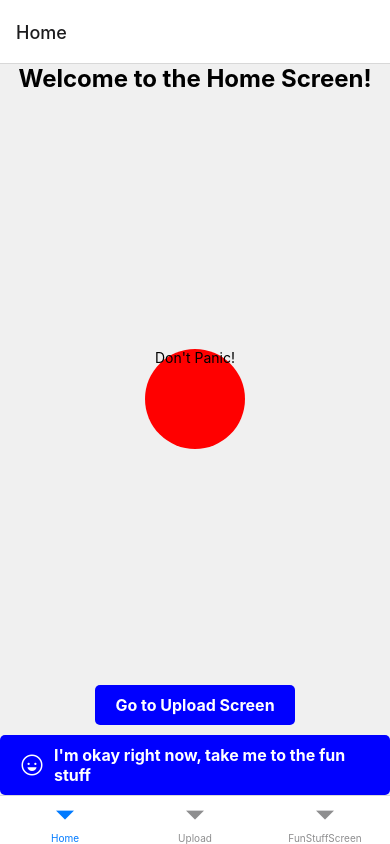
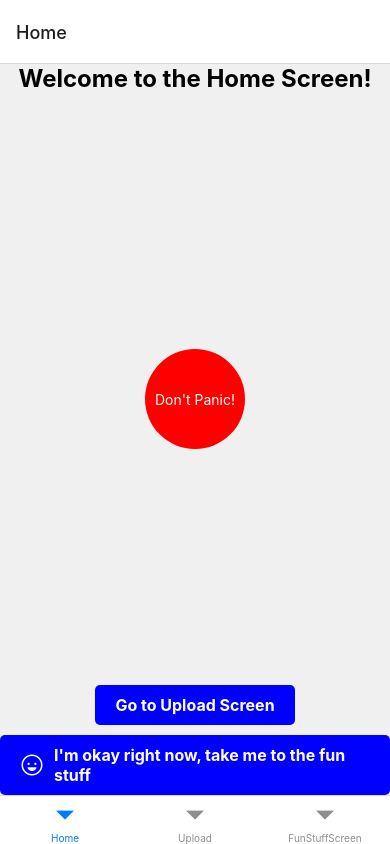
Before and after one commit to AKTuminello/DontPanic, a React Native app: screen /Home in a window 390 px wide. Built offline with nearby package versions, Linux system fonts and the light colour scheme; no server answers.

Commit message:
Working Blob

```diff
--- a/src/components/BlobBreathing.jsx
+++ b/src/components/BlobBreathing.jsx
@@ -1,63 +1,87 @@
-import React, { useState } from 'react';
+import React, { useRef, useState } from 'react';
 import { View, TouchableOpacity, Animated, Text } from 'react-native';
 
 const BlobBreathing = () => {
-  const [isBreathing, setBreathing] = useState(false);
-  const animatedBlobSize = new Animated.Value(100);
+  const animatedScale = useRef(new Animated.Value(1)).current;
+  const animatedColor = useRef(new Animated.Value(0)).current;
+  const [animation, setAnimation] = useState(null);
+
+  const interpolateColor = animatedColor.interpolate({
+    inputRange: [0, 1],
+    outputRange: ['rgb(255,0,0)', 'rgb(0,0,255)']
+  });
 
   const startBreathing = () => {
-    setBreathing(true);
-    Animated.loop(
+    const breathAnimation = Animated.loop(
       Animated.sequence([
-        Animated.timing(animatedBlobSize, {
-          toValue: 120,
+        Animated.timing(animatedScale, {
+          toValue: 2.5,
           duration: 4000,
           useNativeDriver: false,
         }),
-        Animated.timing(animatedBlobSize, {
-          toValue: 120,
+        Animated.parallel([
+          Animated.timing(animatedScale, {
+            toValue: 2.5,
             duration: 7000,
             useNativeDriver: false,
           }),
-        Animated.timing(animatedBlobSize, {
-          toValue: 100,
+          Animated.timing(animatedColor, {
+            toValue: 1,
+            duration: 7000,
+            useNativeDriver: false,
+          }),
+        ]),
+        Animated.parallel([
+          Animated.timing(animatedScale, {
+            toValue: 1,
             duration: 8000,
             useNativeDriver: false,
           }),
+          Animated.timing(animatedColor, {
+            toValue: 0,
+            duration: 8000,
+            useNativeDriver: false,
+          }),
+        ]),
       ])
-    ).start(() => {
-      setBreathing(false);
-    });
+    );
+
+    breathAnimation.start();
+    setAnimation(breathAnimation);
   };
 
   const handleTouchStart = () => {
-    Animated.timing(animatedBlobSize, {
-      toValue: 100,
-      duration: 2000,
-      useNativeDriver: false,
-    }).start(() => {
     startBreathing();
-    });
   };
 
   const handleTouchEnd = () => {
-    if (isBreathing) {
-      // Stop the breathing animation
-      animatedBlobSize.stopAnimation();
-      setBreathing(false);
+    if (animation) {
+      animation.stop();
+      setAnimation(null);
+      animatedScale.setValue(1);
+      animatedColor.setValue(0);
     }
+  };
+
+  const scale = {
+    transform: [
+      {
+        scale: animatedScale,
+      },
+    ],
   };
 
   return (
     <View style={styles.container}>
+      <Animated.View style={[styles.blobContainer, scale, { backgroundColor: interpolateColor }]}>
         <TouchableOpacity
-        style={[styles.blobContainer, { height: animatedBlobSize, width: animatedBlobSize }]}
+          style={styles.innerContainer}
           onPressIn={handleTouchStart}
           onPressOut={handleTouchEnd}
         >
-        {/* Placeholder text for the blob image */}
           <Text style={styles.blobPlaceholder}>Don't Panic!</Text>
         </TouchableOpacity>
+      </Animated.View>
     </View>
   );
 };
@@ -71,12 +95,18 @@ const styles = {
   blobContainer: {
     justifyContent: 'center',
     alignItems: 'center',
-  },
-  blobPlaceholder: {
-    backgroundColor: 'red',
     width: 100,
     height: 100,
     borderRadius: 50,
+  },
+  innerContainer: {
+    justifyContent: 'center',
+    alignItems: 'center',
+    width: '100%',
+    height: '100%',
+  },
+  blobPlaceholder: {
+    color: 'white',
     textAlign: 'center',
     textAlignVertical: 'center',
   },
```
Lines whose indentation alone changed are shown as unchanged.
